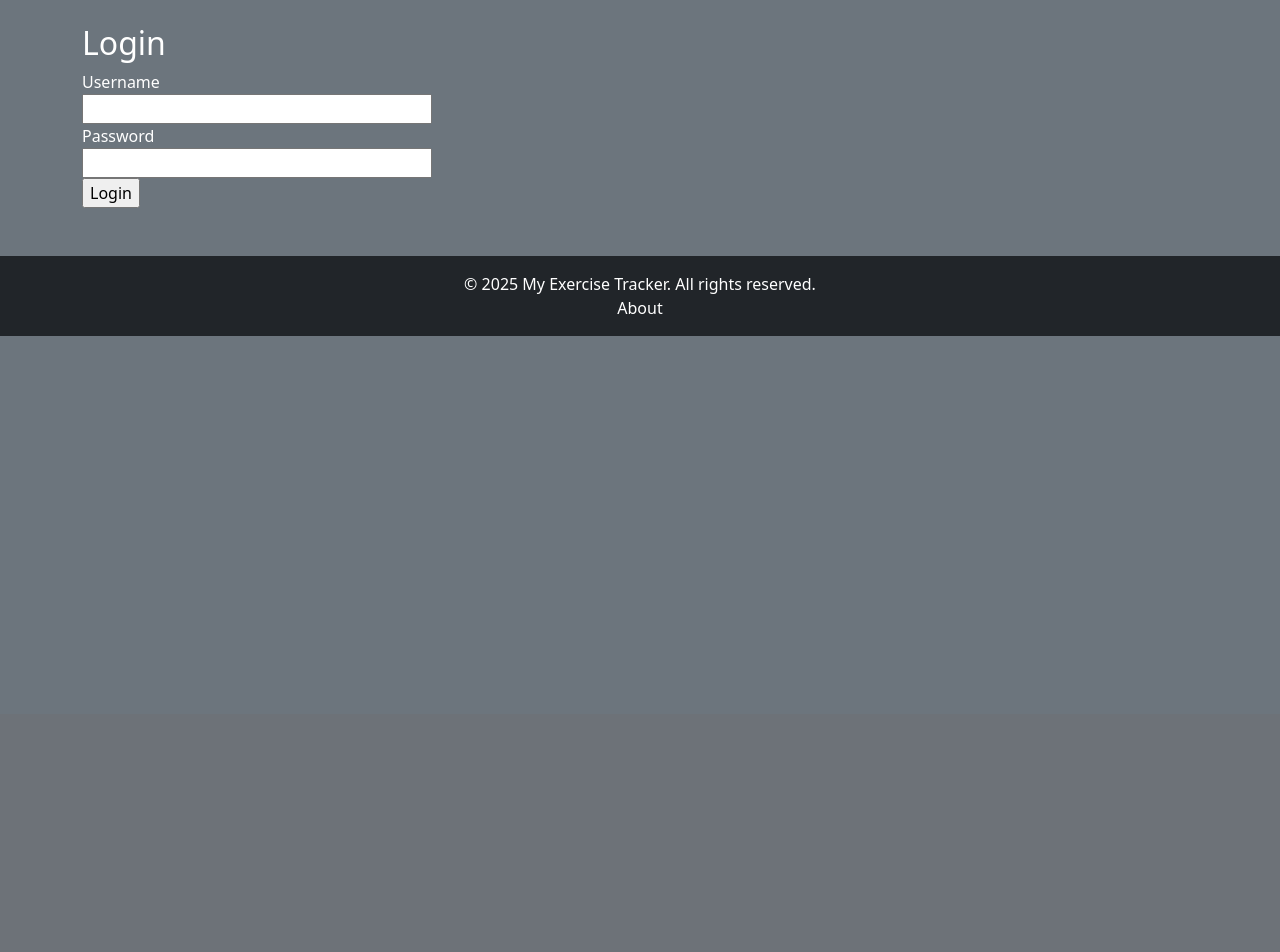
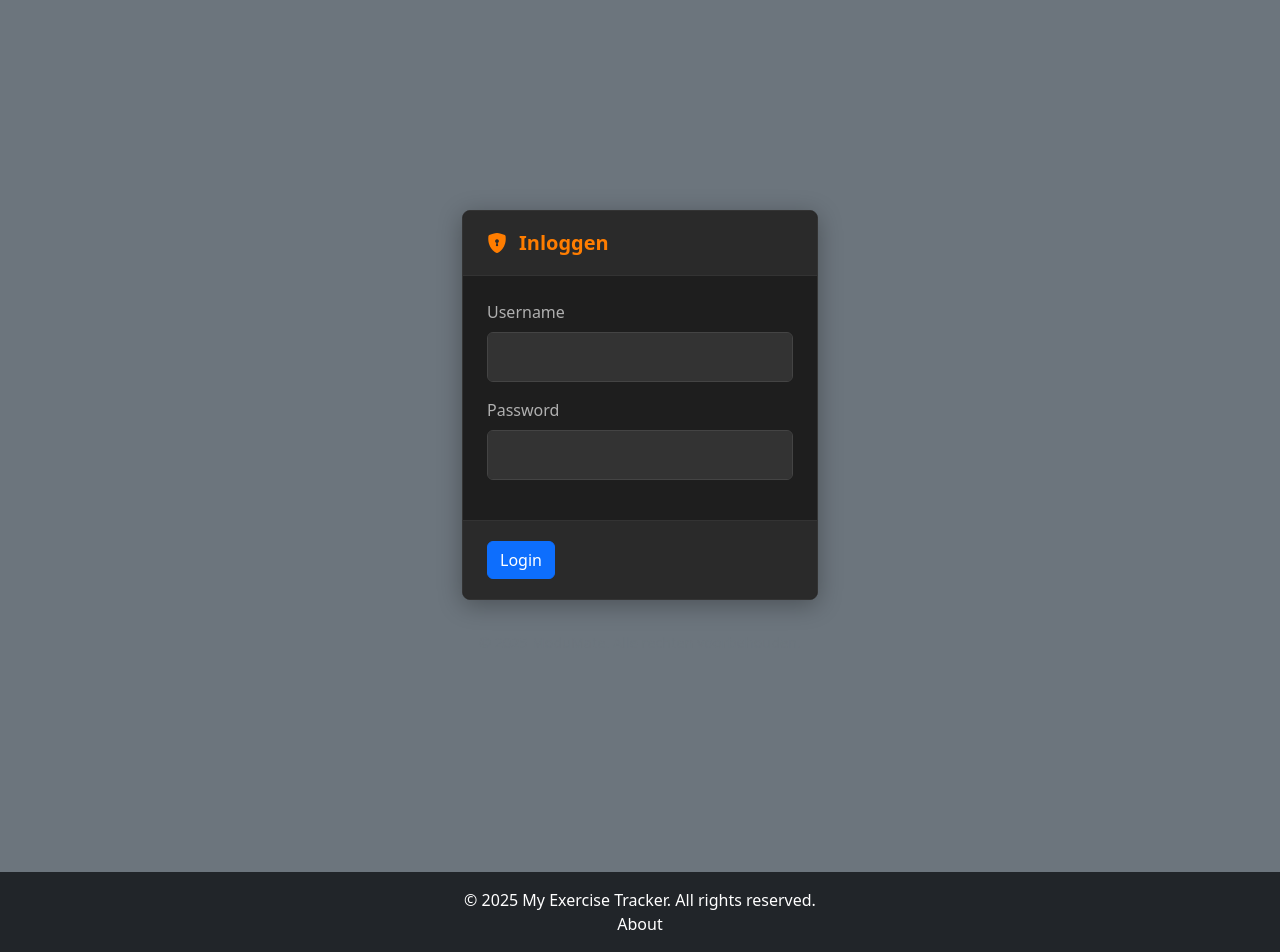
Before and after one commit to elianpullen/webtech, a Flask app: page /login in a window 1280 px wide. Shown: the part 86-1038 px from the top of the page. Before the commit the page ends 422 px from the top, so only its background shows below. Run offline with Flask 3, Linux system fonts and the light colour scheme.

Commit message:
style: login page

```diff
--- /dev/null
+++ b/app/static/css/login.css
@@ -0,0 +1,144 @@
+.login-outside-container {
+    height: 100vh;
+    width: 100%;
+    display: flex;
+    align-items: center;
+    justify-content: center;
+    position: relative;
+}
+
+.login-inside-container {
+    width: 100%;
+    max-width: 420px;
+    padding: 2rem;
+    z-index: 10;
+}
+
+.login-header {
+    text-align: center;
+    margin-bottom: 2rem;
+}
+
+.logo {
+    max-width: 150px;
+    margin-bottom: 1.5rem;
+    filter: drop-shadow(0 0 8px rgba(0, 150, 255, 0.3));
+}
+
+.login-form {
+    background-color: #1e1e1e;
+    border-radius: 8px;
+    overflow: hidden;
+    box-shadow: 0 5px 25px rgba(0, 0, 0, 0.3);
+    border: 1px solid #333;
+}
+
+.form-header {
+    background-color: #2a2a2a;
+    padding: 1.25rem 1.5rem;
+    border-bottom: 1px solid #333;
+}
+
+.form-header h2 {
+    margin: 0;
+    color: rgb(255, 125, 0);
+    font-size: 1.25rem;
+    font-weight: 600;
+    display: flex;
+    align-items: center;
+    gap: 0.75rem;
+}
+
+.form-body {
+    padding: 1.5rem;
+}
+
+.form-control {
+    background-color: #333;
+    border-color: #444;
+    color: #e0e0e0;
+    padding: 0.75rem 1rem;
+}
+
+.form-control:focus {
+    background-color: #3a3a3a;
+    border-color: rgb(0, 49, 131);
+    color: #e0e0e0;
+    box-shadow: 0 0 0 0.25rem rgba(13, 202, 240, 0.25);
+}
+
+.form-label {
+    color: #b0b0b0;
+    font-weight: 500;
+}
+
+.input-group-text {
+    background-color: #333;
+    border-color: #444;
+    color: #b0b0b0;
+}
+
+.form-check-input {
+    background-color: #333;
+    border-color: #444;
+}
+
+.form-check-input:checked {
+    background-color: #0dcaf0;
+    border-color: #0dcaf0;
+}
+
+.form-check-label {
+    color: #b0b0b0;
+}
+
+.forgot-password {
+    color: #4dabf7;
+    text-decoration: none;
+    font-size: 0.9rem;
+}
+
+.forgot-password:hover {
+    color: #0dcaf0;
+    text-decoration: underline;
+}
+
+.form-footer {
+    background-color: #2a2a2a;
+    padding: 1.25rem 1.5rem;
+    border-top: 1px solid #333;
+}
+
+.btn-login {
+    background-color: rgb(255, 125, 0);
+    border-color: rgb(255, 125, 0);
+    color: #212529;
+    padding: 0.75rem 1rem;
+    font-weight: 500;
+    width: 100%;
+}
+
+.btn-login:hover {
+    background-color: rgb(255, 150, 50);
+    border-color: rgb(255, 150, 50);
+    transition: background-color 0.3s ease, border-color 0.3s ease;
+}
+
+.login-footer {
+    text-align: center;
+    margin-top: 2rem;
+    color: #6c757d;
+    font-size: 0.9rem;
+}
+
+@media (max-width: 576px) {
+    .login-container {
+        padding: 1.5rem;
+    }
+
+    .form-header,
+    .form-body,
+    .form-footer {
+        padding: 1.25rem;
+    }
+}
--- a/app/templates/base.html
+++ b/app/templates/base.html
@@ -5,7 +5,9 @@
     <meta charset="UTF-8">
     <meta name="viewport" content="width=device-width, initial-scale=1.0">
     <title>{% block title %}Exercise Tracker{% endblock %}</title>
+    <link rel="stylesheet" href="https://cdn.jsdelivr.net/npm/bootstrap-icons@1.10.3/font/bootstrap-icons.css">
     <link href="https://cdn.jsdelivr.net/npm/bootstrap@5.3.0/dist/css/bootstrap.min.css" rel="stylesheet">
+    <link rel="stylesheet" href="/static/css/login.css">
 </head>
 
 <body class="bg-secondary text-white">
--- a/app/templates/login.html
+++ b/app/templates/login.html
@@ -1,18 +1,40 @@
 {% extends "base.html" %}
 {% block content %}
-  <h2>Login</h2>
-  <form method="POST" action="">
-    {{ form.hidden_tag() }}
-    <div>
-      {{ form.username.label }}<br>
-      {{ form.username(size=32) }}
+<div class="login-outside-container">
+  <div class="login-inside-container">
+    <div class="login-header">
     </div>
-    <div>
-      {{ form.password.label }}<br>
-      {{ form.password(size=32) }}
+    <div class="login-form">
+      <div class="form-header">
+        <h2>
+          <i class="bi bi-shield-lock-fill"></i>
+          Inloggen
+        </h2>
+      </div>
+
+      <form method="POST">
+        {{ form.hidden_tag() }}
+        <div class="form-body">
+          <div class="mb-3">
+            {{ form.username.label(class="form-label") }}
+            {{ form.username(class="form-control", size=32) }}
+          </div>
+
+          <div class="mb-3">
+            {{ form.password.label(class="form-label") }}
+            {{ form.password(class="form-control", size=32) }}
+          </div>
+        </div>
+
+        <div class="form-footer">
+          {{ form.submit(class="btn btn-primary") }}
+        </div>
+      </form>
     </div>
-    <div>
-      {{ form.submit() }}
+
+    <div class="login-footer">
+      <p>&copy; 2025 ModuMate. Alle rechten voorbehouden.</p>
     </div>
-  </form>
+  </div>
+</div>
 {% endblock %}
```
Also changed, not shown: app/models.py (+0 -11 lines).
